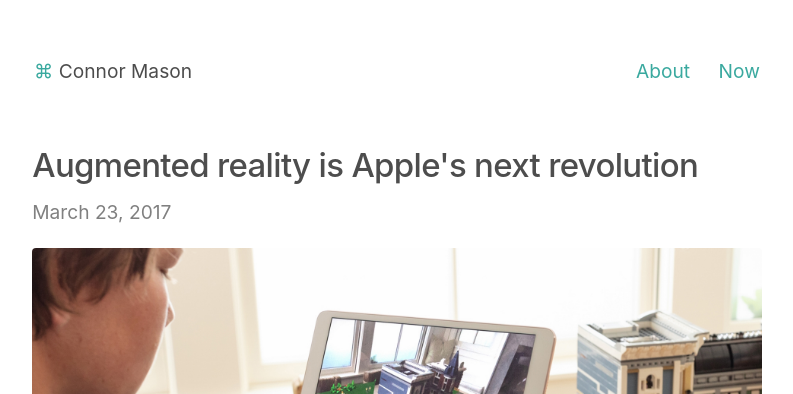
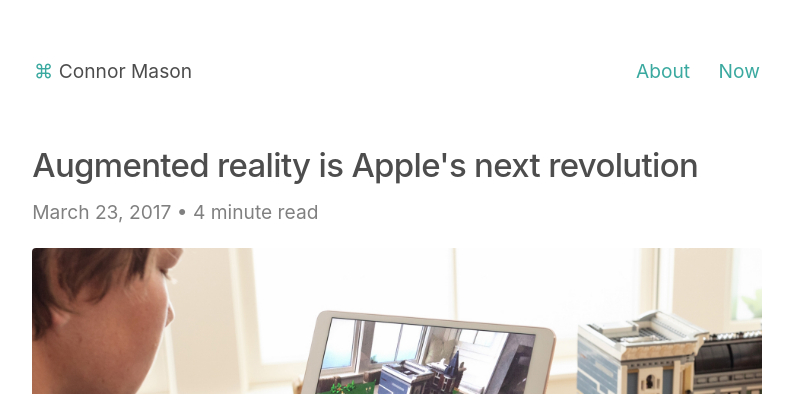
Before and after one commit to conmas/site, a Jekyll site: the page built from _posts/2017-03-23-augmented-reality-apple-revolution.md, in a window 1280 px wide and 900 px high. Shown: the top 394 px of the window, without its empty margins (243-1036 px from the left). Built offline with Jekyll 4.4.1, drawn with Linux system fonts in a browser that asks for light colours.

Commit message:
Add reading time to posts

```diff
--- a/_layouts/post.html
+++ b/_layouts/post.html
@@ -7,7 +7,15 @@
   <h1>{{ page.title }}</h1>
 
   <time datetime="{{ page.last_modified_at | date_to_xmlschema }}">
-	  {{ page.date | date: "%B %-d, %Y" }}
+    {{ page.date | date: "%B %-d, %Y" }} •
+
+    {% capture words %}
+      {{ page.content | number_of_words | minus: 250 }}
+    {% endcapture %}
+
+    {% unless words contains "-" %}
+      {{ words | plus: 250 | divided_by: 180 | append: " minute read" }}
+    {% endunless %}
   </time>
 
   <content>
```
